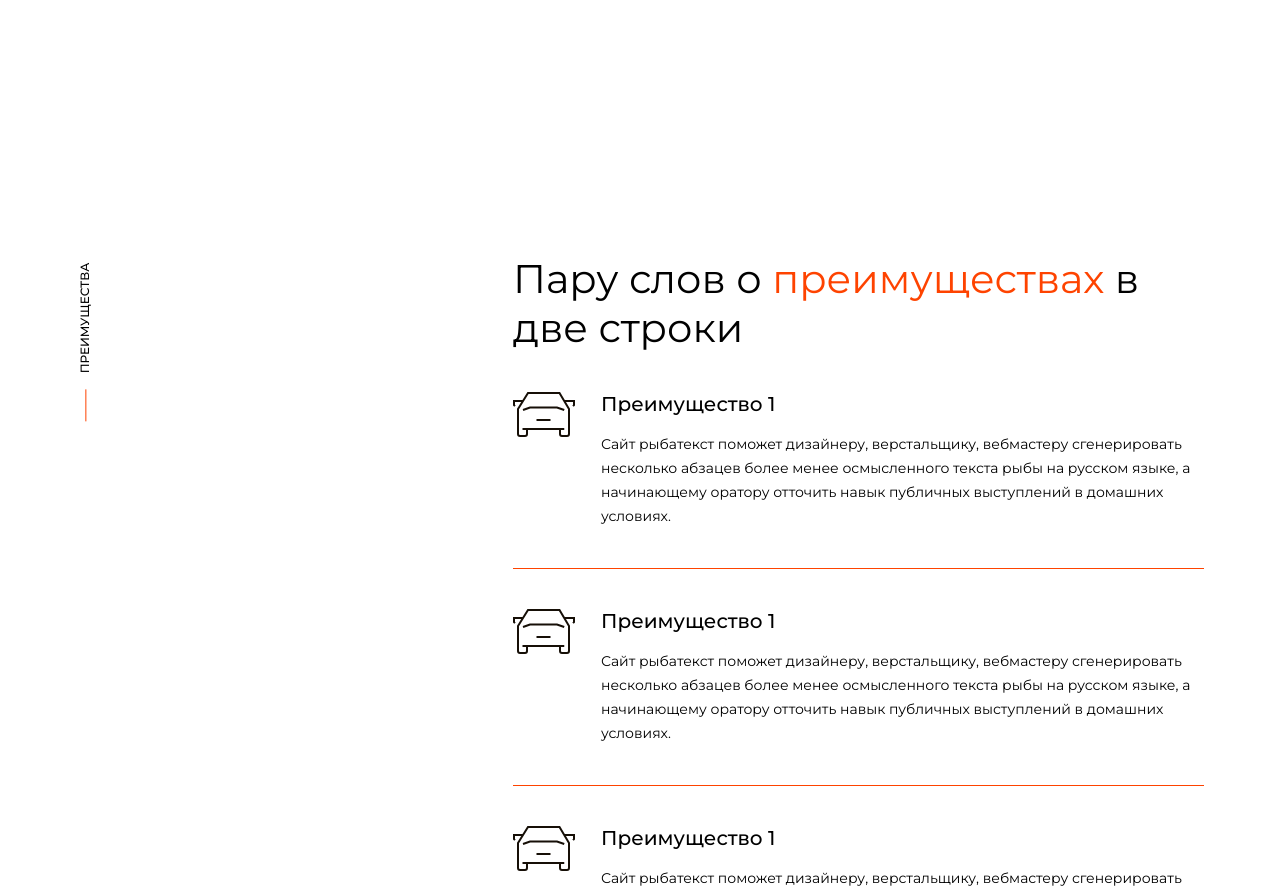
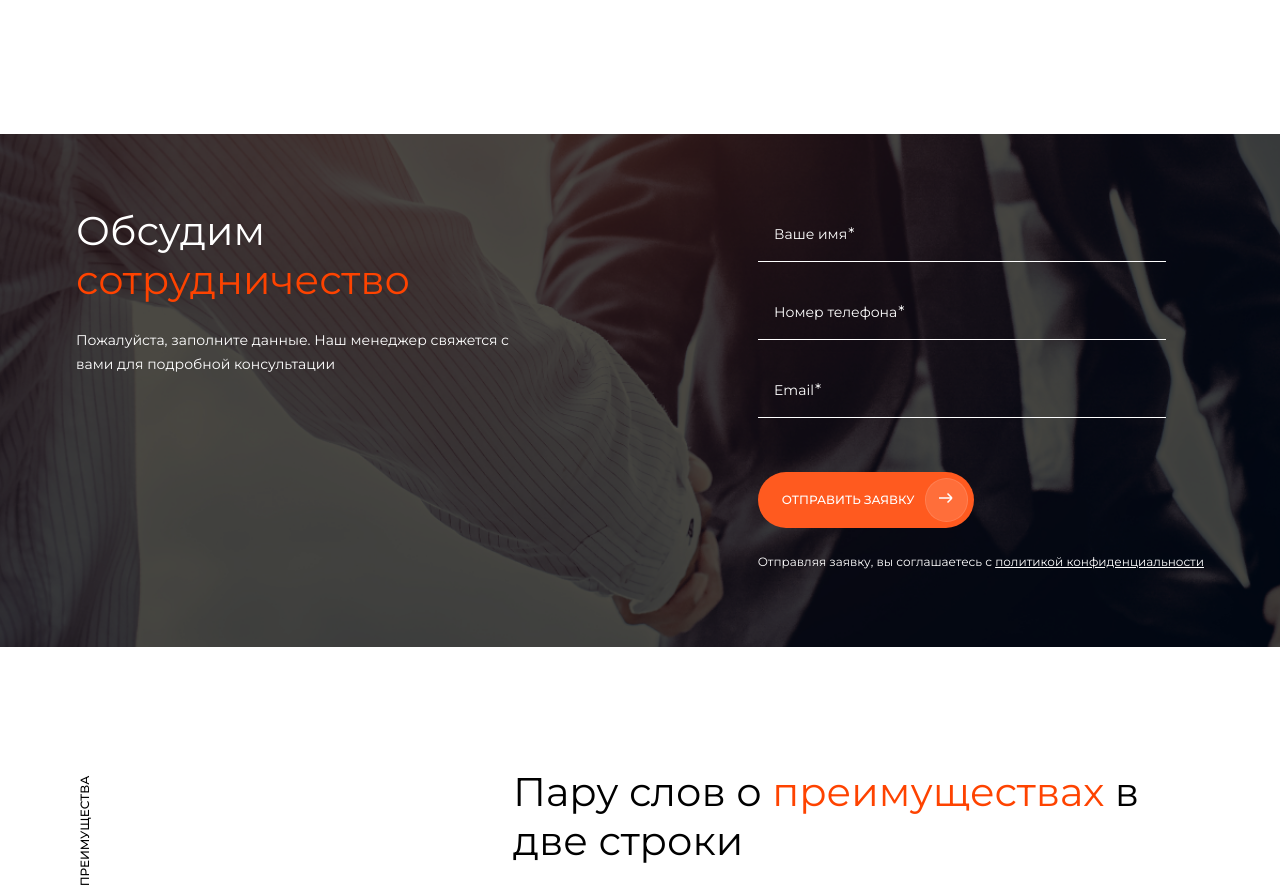
Before and after one commit to sqwezzy33333/business-center, an Angular app: page / in a window 1280 px wide. Shown: the part 3200-4094 px from the top of the page. Built offline with nearby package versions, Linux system fonts and the light colour scheme.

Commit message:
feat: add partnership component

```diff
--- a/src/app/app.component.html
+++ b/src/app/app.component.html
@@ -11,7 +11,7 @@
     <lending-video></lending-video>
 
     <lending-map></lending-map>
-
+    <lending-partnership id="partnership"></lending-partnership>
     <lending-advantages></lending-advantages>
   </div>
 </div>
--- a/src/app/app.component.scss
+++ b/src/app/app.component.scss
@@ -3,3 +3,9 @@
   flex-direction: column;
   height: 100%;
 }
+
+@media (max-width: 972px) {
+  #partnership {
+    display: none;
+  }
+}
--- a/src/app/app.module.ts
+++ b/src/app/app.module.ts
@@ -12,6 +12,7 @@ import { MaxValueLengthPipe } from './pipes/max-value-length.pipe';
 import { VideoComponent } from './components/video/video.component';
 import { MapComponent } from './components/map/map.component';
 import { AdvantagesComponent } from './components/advantages/advantages.component';
+import { PartnershipComponent } from './components/partnership/partnership.component';
 
 @NgModule({
   declarations: [
@@ -23,6 +24,7 @@ import { AdvantagesComponent } from './components/advantages/advantages.componen
     VideoComponent,
     MapComponent,
     AdvantagesComponent,
+    PartnershipComponent,
   ],
   imports: [
     BrowserModule,
--- a/src/app/components/about/about.component.scss
+++ b/src/app/components/about/about.component.scss
@@ -231,9 +231,6 @@
   }
 }
 
-.underline {
-  text-decoration: underline;
-}
 
 @media (max-width: 907px) {
   .about__wrapper {
--- a/src/app/components/about/about.component.ts
+++ b/src/app/components/about/about.component.ts
@@ -54,10 +54,10 @@ export class AboutComponent implements OnInit {
       Validators.required,
       Validators.minLength(3),
     ]),
-    phone: new FormControl<number>(this.emptyNum, [
+    phone: new FormControl<string>('+375', [
       Validators.required,
       Validators.minLength(12),
-      Validators.pattern(/^-?(0|[1-9]\d*)?$/),
+      Validators.pattern(/^-?(0|[1-9,+]\d*)?$/),
     ]),
     email: new FormControl<string>('', [Validators.required, Validators.email]),
   });
--- a/src/app/components/advantages/advantages.component.scss
+++ b/src/app/components/advantages/advantages.component.scss
@@ -77,6 +77,12 @@
   }
 }
 
+@media (max-width: 972px) {
+  .advantages {
+    padding: 0px 0px 120px 0px;
+  }
+}
+
 @media (max-width: 772px) {
   .advantages__wrapper {
     flex-direction: column;
@@ -109,7 +115,4 @@
     }
   }
 
-  .advantages {
-    padding: 80px 0px;
-  }
 }
--- a/src/app/components/diagonal/diagonal.component.scss
+++ b/src/app/components/diagonal/diagonal.component.scss
@@ -99,12 +99,10 @@
   margin-top: 116px;
 
   &__line {
-    cursor: pointer;
     width: 32px;
     height: 18px;
     border-radius: 10px;
     background: white;
-    cursor: pointer;
     width: 32px;
     height: 4px;
     transition: all 0.7s ease 0.3s;
--- /dev/null
+++ b/src/app/components/partnership/partnership.component.html
@@ -0,0 +1,106 @@
+<div class="partnership">
+  <div class="partnership__rgba-background">
+    <div class="container">
+      <div class="partnership__wrapper">
+        <div class="partnership__text-block">
+          <h2 class="partnership__h2">
+            Обсудим <span class="orange">сотрудничество</span>
+          </h2>
+          <div class="partnership__text">
+            Пожалуйста, заполните данные. Наш менеджер свяжется с вами для
+            подробной консультации
+          </div>
+        </div>
+        <div class="partnership__form-wrapper">
+          <form
+            action="#"
+            [formGroup]="form"
+            id="partnership"
+            (submit)="submitForm()"
+            class="partnership__form"
+          >
+            <mat-form-field class="partnership__field">
+              <mat-label>Ваше имя</mat-label>
+              <input
+                type="text"
+                matInput
+                [formControl]="form.controls.name"
+                placeholder="Ваше имя"
+              />
+              <mat-error
+                *ngIf="
+                  form.controls.name.hasError('minlength') &&
+                  !form.controls.name.hasError('required')
+                "
+              >
+                Слишком короткое имя
+              </mat-error>
+              <mat-error *ngIf="form.controls.name.hasError('required')">
+                Заполните поле
+              </mat-error>
+            </mat-form-field>
+
+            <mat-form-field class="partnership__field">
+              <mat-label>Номер телефона</mat-label>
+              <input
+                type="tel"
+                matInput
+                [formControl]="form.controls.phone"
+                placeholder="Номер телефона"
+                class="partnership-phone-field"
+              />
+              <mat-error
+                *ngIf="
+                  form.controls.phone.hasError('minlength') &&
+                  !form.controls.phone.hasError('required')
+                "
+              >
+                Пожалуйста введите корректный телефон
+              </mat-error>
+              <mat-error *ngIf="form.controls.phone.hasError('required')">
+                Заполните поле
+              </mat-error>
+            </mat-form-field>
+
+            <mat-form-field class="partnership__field">
+              <mat-label>Email</mat-label>
+              <input
+                type="email"
+                matInput
+                [formControl]="form.controls.email"
+                placeholder="Ex. pat@example.com"
+              />
+              <mat-error
+                *ngIf="
+                  form.controls.email.hasError('email') &&
+                  !form.controls.email.hasError('required')
+                "
+              >
+                Пожалуйста введите корректный email
+              </mat-error>
+              <mat-error *ngIf="form.controls.email.hasError('required')">
+                Заполните поле
+              </mat-error>
+            </mat-form-field>
+          </form>
+
+          <button
+            type="submit"
+            form="partnership"
+            class="partnership-submit__button"
+          >
+            <span class="partnership-submit__span">Отправить заявку</span>
+            <div class="partnership-submit__icon">
+              <img src="./assets/icons/rightArrow.svg" alt="right-arrow" />
+            </div>
+          </button>
+
+          <span class="partnership__politics"
+            >Отправляя заявку, вы соглашаетесь с
+            <span class="underline">политикой конфиденциальности</span>
+          </span>
+        </div>
+      </div>
+    </div>
+  </div>
+</div>
--- /dev/null
+++ b/src/app/components/partnership/partnership.component.scss
@@ -0,0 +1,112 @@
+.partnership {
+  background: url("../../../assets/cooperationBg.jpg");
+  background-position: center;
+  background-size: cover;
+  background-repeat: no-repeat;
+
+  &__rgba-background {
+    background: rgba($color: #000000, $alpha: 0.7);
+  }
+
+  &__wrapper {
+    padding: 72px 0px 76px 0px;
+    display: flex;
+    justify-content: space-between;
+  }
+
+  &__text-block {
+    max-width: 456px;
+  }
+
+  &__h2 {
+    color: white;
+    font-size: 40px;
+    font-weight: 400;
+    line-height: 49px;
+    margin-bottom: 24px;
+  }
+
+  &__text {
+    font-size: 14px;
+    font-weight: 400;
+    line-height: 24px;
+    color: white;
+  }
+
+  &__form {
+    display: flex;
+    flex-direction: column;
+    width: 408px;
+    margin-bottom: 32px;
+
+    mat-label {
+      color: white;
+      font-family: Montserrat;
+      font-size: 14px;
+      font-weight: 400;
+      line-height: 24px;
+    }
+
+    input {
+      color: white !important;
+    }
+  }
+
+  &__field {
+    color: white;
+
+    .mdc-text-field--filled:not(.mdc-text-field--disabled)
+      .mdc-line-ripple::before {
+      border-bottom-color: white !important;
+    }
+  }
+
+  &__politics {
+    font-size: 12px;
+    font-weight: 400;
+    line-height: 18px;
+    color: white;
+  }
+}
+
+.partnership-submit {
+  &__button {
+    align-self: flex-start;
+    padding: 6px 6px 6px 24px;
+    display: flex;
+    align-items: center;
+    background: rgba(255, 90, 31, 1);
+    border-radius: 60px;
+    transition: all 0.3s ease;
+
+    margin-bottom: 24px;
+
+    &:hover {
+      background: rgba(254, 67, 0, 1);
+    }
+  }
+
+  &__span {
+    color: white;
+    font-size: 12px;
+    font-weight: 500;
+    line-height: 16px;
+    text-transform: uppercase;
+    margin-right: 10px;
+  }
+
+  &__icon {
+    padding: 11px 13px 12px 13px;
+    border-radius: 50%;
+    border: 1px solid rgba(255, 255, 255, 0.12);
+    background-color: rgba(255, 255, 255, 0.12);
+  }
+}
+
+
+@media (max-width: 972px){
+  .partnership__text-block{
+    width: 300px;
+    margin-right: 10px;
+  }
+}
--- /dev/null
+++ b/src/app/components/partnership/partnership.component.ts
@@ -0,0 +1,30 @@
+import { Component, ViewEncapsulation } from '@angular/core';
+import { FormControl, FormGroup, Validators } from '@angular/forms';
+
+
+@Component({
+  selector: 'lending-partnership',
+  templateUrl: './partnership.component.html',
+  styleUrls: ['./partnership.component.scss'],
+  encapsulation: ViewEncapsulation.None
+})
+export class PartnershipComponent {
+  form = new FormGroup({
+    name: new FormControl<string>('', [
+      Validators.required,
+      Validators.minLength(3),
+    ]),
+    phone: new FormControl<string>('', [
+      Validators.required,
+      Validators.minLength(12),
+      Validators.pattern(/^-?(0|[1-9,+]\d*)?$/),
+    ]),
+    email: new FormControl<string>('', [Validators.required, Validators.email]),
+  });
+
+  submitForm() {
+    if (this.form.valid) {
+      console.log(this.form.value);
+    }
+  }
+}
--- a/src/styles.scss
+++ b/src/styles.scss
@@ -2,7 +2,7 @@
 @import url("https://fonts.googleapis.com/css2?family=Montserrat:wght@400;500;600&display=swap");
 @import "./styles/normalize.scss";
 @import "./styles/theme.css";
-@import './styles/variables.scss';
+@import "./styles/variables.scss";
 
 html {
   height: 100%;
@@ -12,10 +12,18 @@ body {
   font-family: Montserrat;
 }
 
+.underline {
+  text-decoration: underline;
+}
+
 .container {
   max-width: 1128px;
   margin: 0 auto;
   padding: 0px 10px;
+}
+
+.orange {
+  color: $orangeColor;
 }
 
 // @media (max-width: 1148px) {
@@ -48,8 +56,3 @@ body {
 //     width: 100%;
 //   }
 // }
-
-
-.orange{
-  color: $orangeColor;
-}
```
